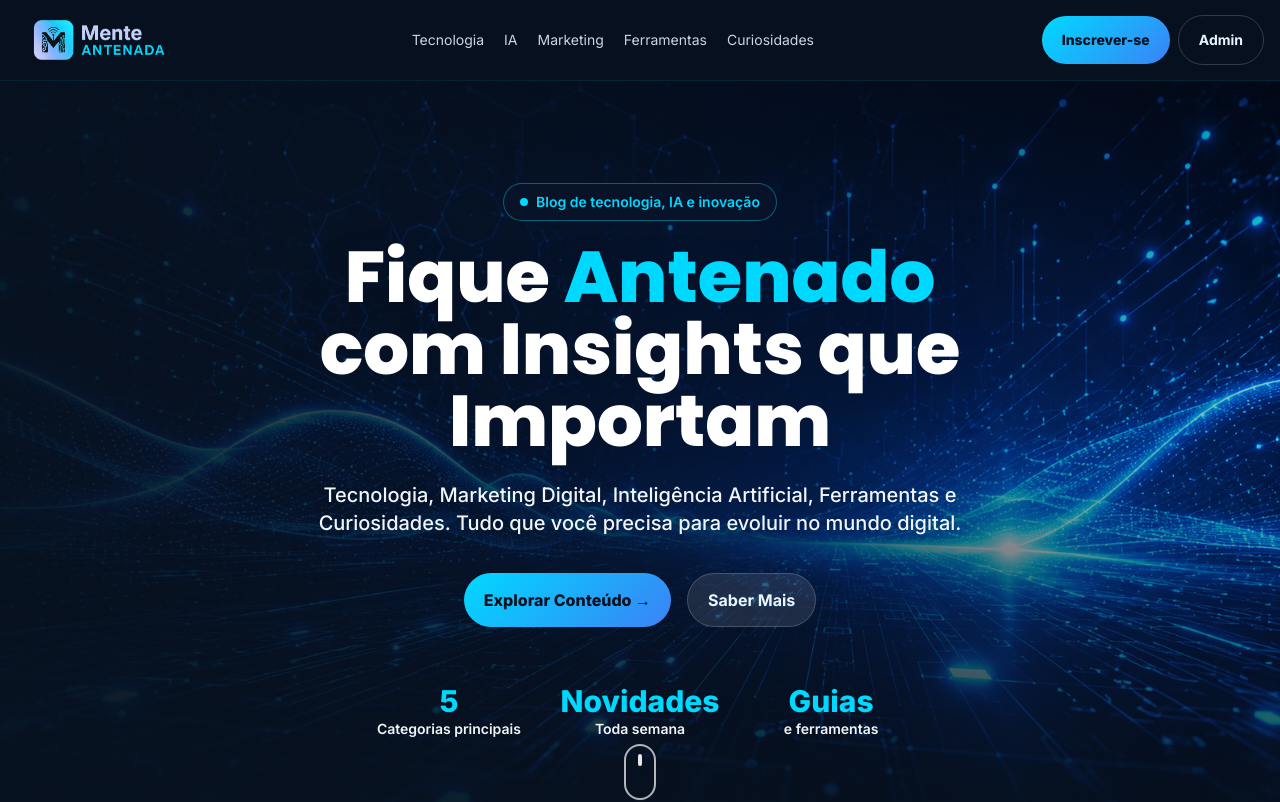
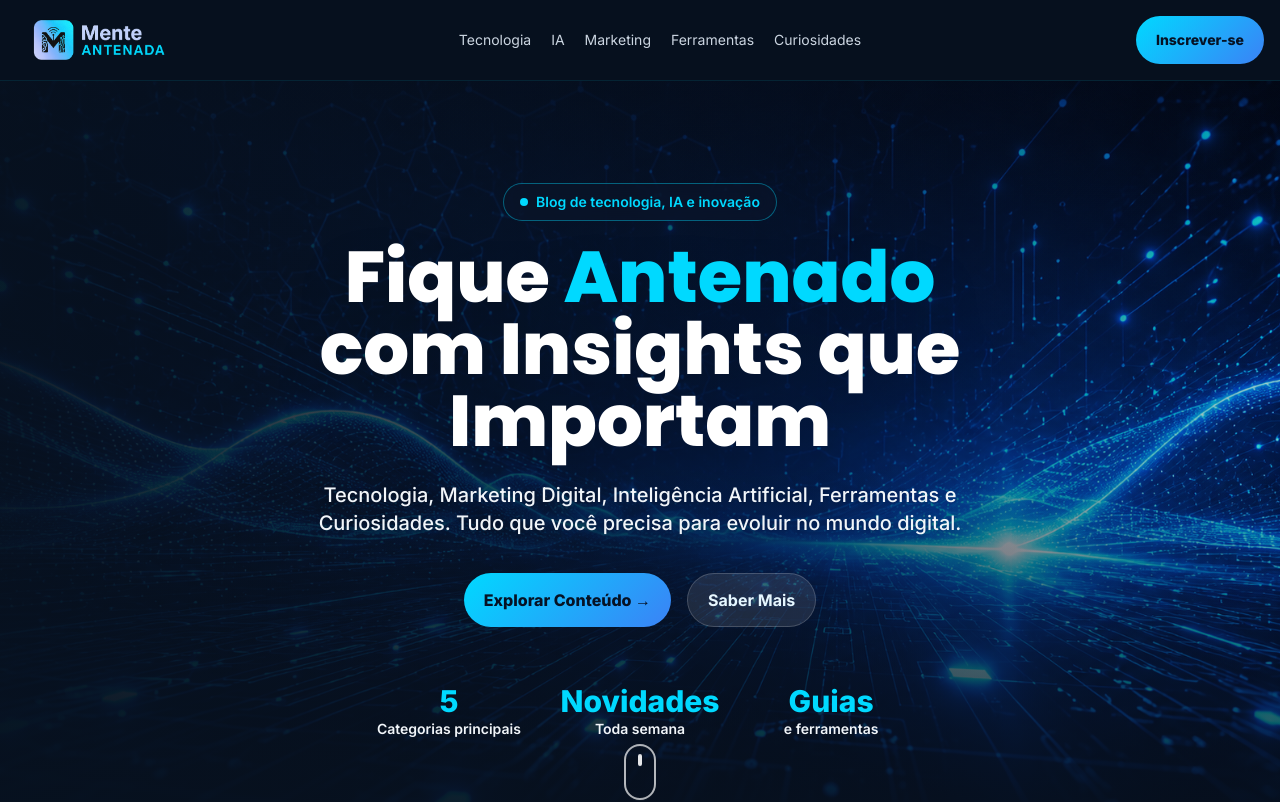
Before and after one commit to Davidbiririto/menteantenada-blog, a Next.js app: page / in a window 1280 px wide. Shown: the top 802 px of the page. Built offline with nearby package versions, Linux system fonts and the light colour scheme; no server answers; the database is empty.

Commit message:
Remover botão Admin do cabeçalho público

```diff
--- a/components/Header.tsx
+++ b/components/Header.tsx
@@ -42,12 +42,7 @@ export default function Header() {
             <span className="hidden sm:inline">Inscrever-se</span>
           </Link>
 
-          <Link
-            href="/admin"
-            className="btn-ghost hidden whitespace-nowrap px-4 py-3 text-sm font-bold sm:inline-flex"
-          >
-            Admin
-          </Link>
+
         </div>
       </div>
     </header>
```
